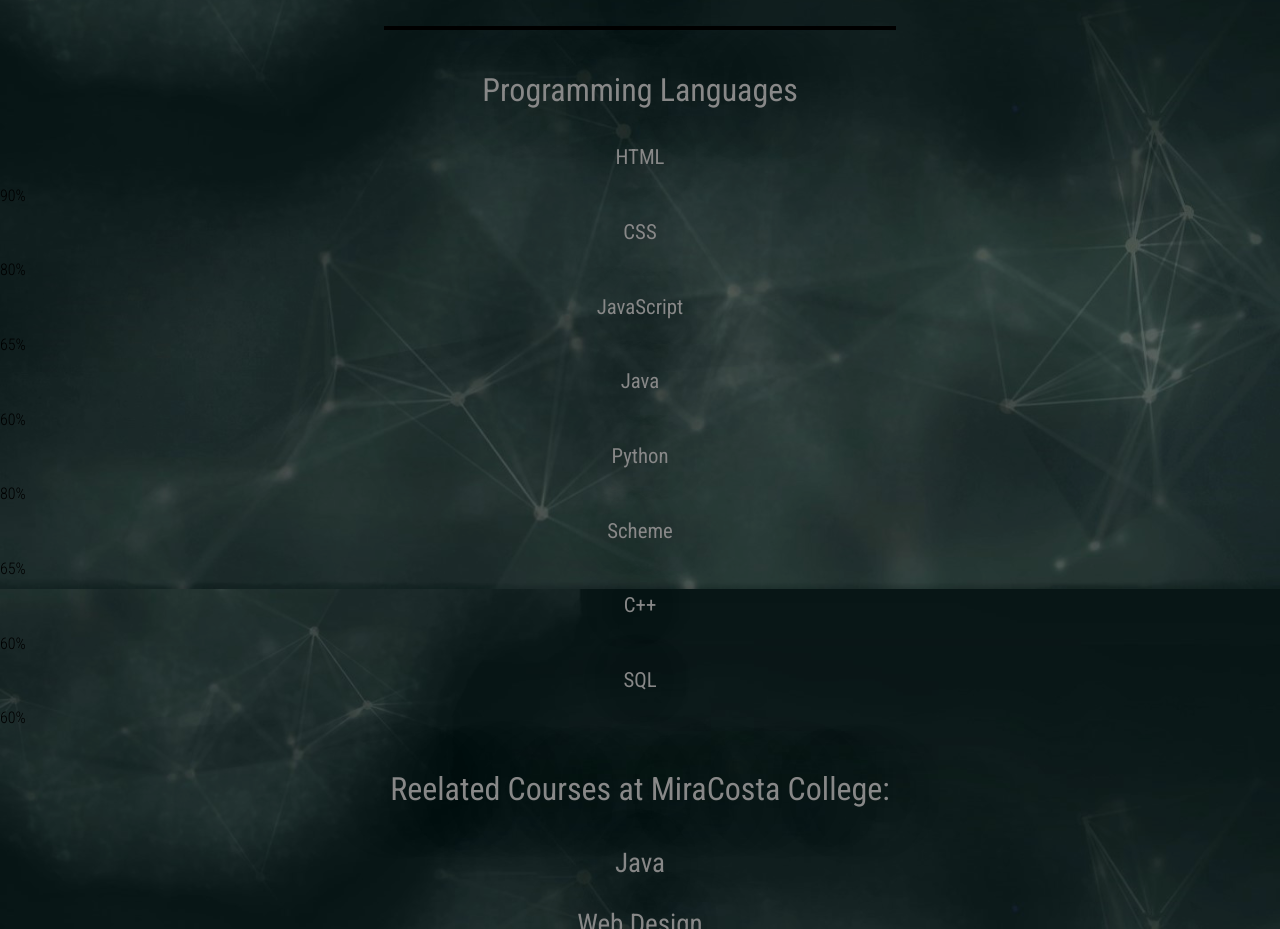
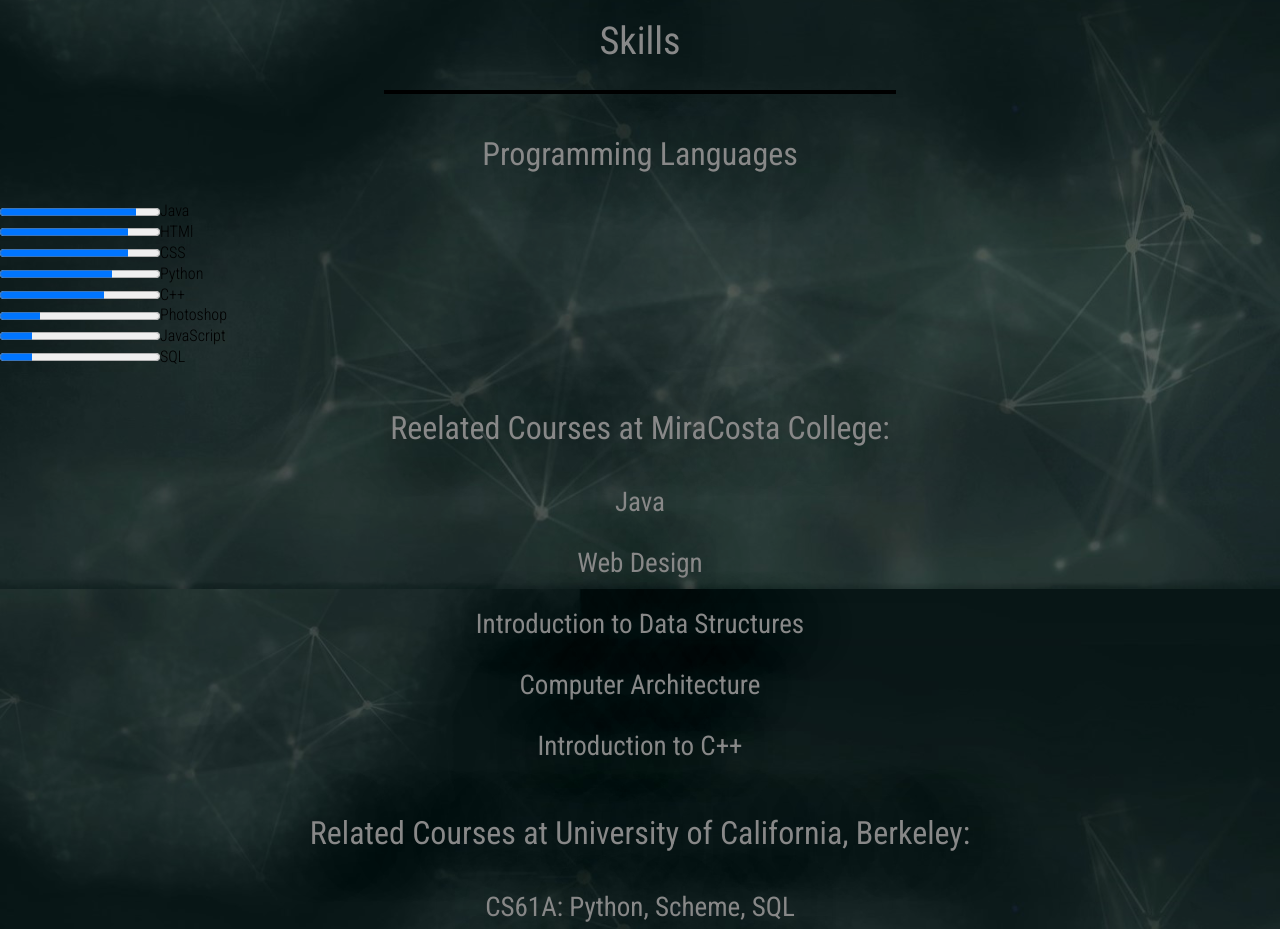
Before and after one commit to tinataleb/tinataleb.github.io, a plain HTML site: page index.html in a window 1280 px wide. Shown: the part 1811-2740 px from the top of the page. Drawn offline with nearby package versions, Linux system fonts and the light colour scheme; files that its build step writes are made by us from their sources; files whose address does not match are found by name.

Commit message:
profile picture updated

```diff
--- a/index.html
+++ b/index.html
@@ -33,7 +33,7 @@
     <section id="profile" class="page-content">
         <div>
             <header>
-                <img src="images/Tina%20Taleb.jpg" id="propic">
+                <img src="images/flowers.jpg" id="propic">
                 <h1>I'M TINA TALEB</h1>
             </header>
             <img class="underline" src="images/underline.png" alt="solid line" width="40%">
@@ -55,7 +55,26 @@
             </header>
             <img class="underline" src="images/underline.png" alt="solid line" width="40%">
                 <h2>Programming Languages</h2>
-                <!--
+
+            <script>
+                $(function() {
+                  $('progress').each(function() {
+                    var max = $(this).val();
+                    $(this).val(0).animate({ value: max }, { duration: 2000, easing: 'easeOutCirc' });
+                            });
+                });
+            </script>
+
+            <section id="skillDesign">
+            <div><progress value="85" max="100"></progress><span>Java</span></div>
+            <div><progress value="80" max="100"></progress><span>HTMl</span></div>
+            <div><progress value="80" max="100"></progress><span>CSS</span></div>
+            <div><progress value="70" max="100"></progress><span>Python</span></div>
+            <div><progress value="65" max="100"></progress><span>C++</span></div>
+            <div><progress value="25" max="100"></progress><span>Photoshop</span></div>
+            <div><progress value="20" max="100"></progress><span>JavaScript</span></div>
+            <div><progress value="20" max="100"></progress><span>SQL</span></div>
+                </section><!--
                <div class="language">
                    <h3>Primary Languages</h3>
                     <img src="images/icons/1493111281_css.png">
@@ -101,6 +120,10 @@
 
 
                 <!---->
+
+
+
+          <!--
         <p>HTML</p>
         <div class="container">
           <div class="html">90%</div>
@@ -141,7 +164,7 @@
           <div class="skills sql">60%</div>
         </div>
 
-
+             <!---->
 
 
             <article class="classes">
--- a/oldstyles.css
+++ b/oldstyles.css
@@ -389,31 +389,31 @@ section#contact ul li a img
     width: 100%;
 }
 
-
-/* Container for skill bars */
-div.container {
-    box-sizing:border-box
-    width: 100%; /* Full width */
-    background-color: #ddd; /* Grey background */
+#skillDesign span {
+    top: -30px;
+    left: 2%;
+    position: relative;
+    font-size: 1.4em;
+    font-weight: bolder;
+    color: #eee;
 }
 
-div.skills {
-    text-align: right; /* Right-align text */
-    padding-right: 20px; /* Add some right padding */
-    line-height: 40px; /* Set the line-height to center the text inside the skill bar, and to expand the height of the container */
-    color: white; /* White text color */
+#skillDesign progress {
+    background-color: #f3f3f3;
+    border: 0;
+    height: 2.5em;
+    width: 100%;
+    background-color: #000;
 }
 
-.html {
-    text-align: right; /* Right-align text */
-    padding-right: 20px; /* Add some right padding */
-    line-height: 40px; /* Set the line-height to center the text inside the skill bar, and to expand the height of the container */
-    color: white; /* White text color */
-    width: 90%; background-color: #4CAF50;} /* Green */
-div.skills.css {width: 80%; background-color: #2196F3;} /* Blue */
-div.skills.js {width: 65%; background-color: #f44336;} /* Red */
-div.skills.java {width: 60%; background-color: #808080;} /* Dark Grey */
-div.skills.py {width: 90%; background-color: #4CAF50;} /* Green */
-div.skills.scheme {width: 80%; background-color: #2196F3;} /* Blue */
-div.skills.cpp {width: 65%; background-color: #f44336;} /* Red */
-div.skills.sql {width: 60%; background-color: #808080;} /* Dark Grey */
+#skillDesign progress::-webkit-progress-bar {
+    background-color: #000;
+}
+
+#skillDesign progress::-webkit-progress-value {
+    background-color: #329ad1;
+}
+
+progress::-moz-progress-bar {
+    background-color: #329ad1;
+}
```
Also changed, not shown: backup.txt (added, +28 -0 lines), images/flowers.jpg (added).
